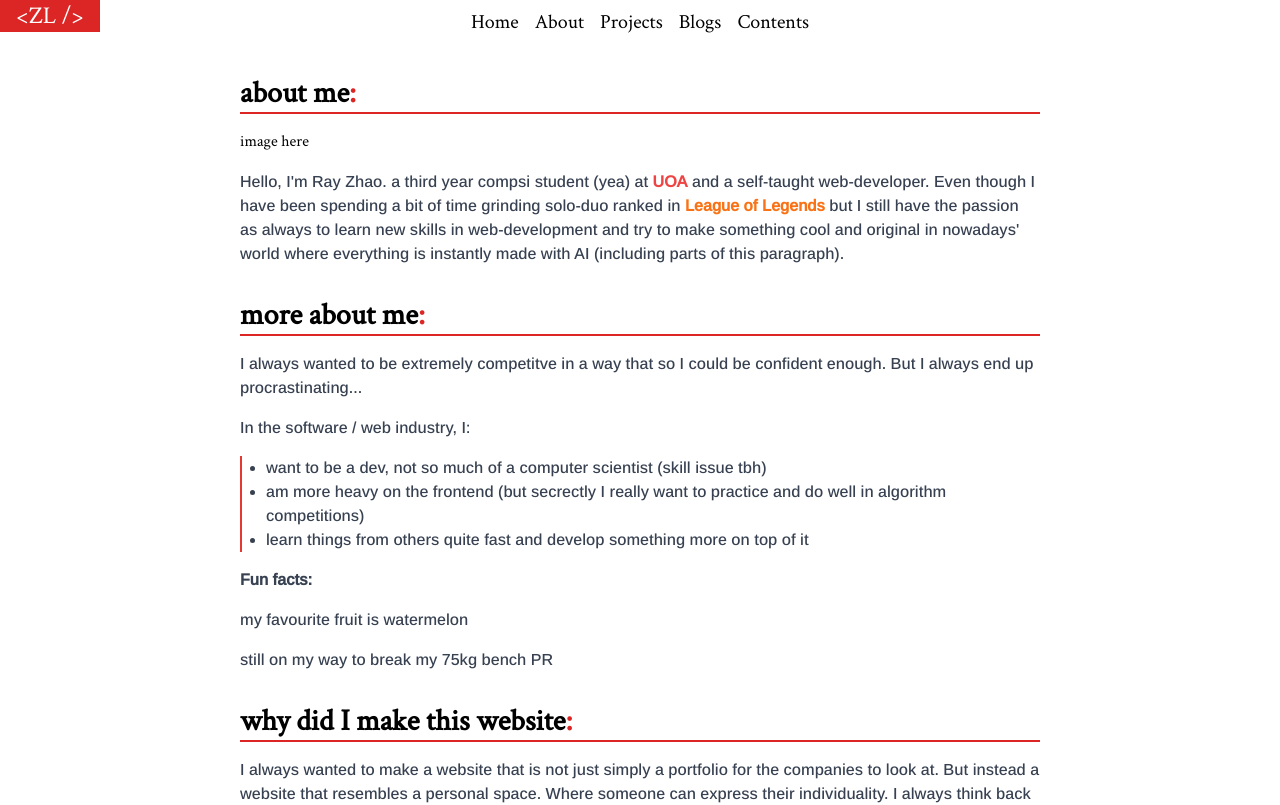
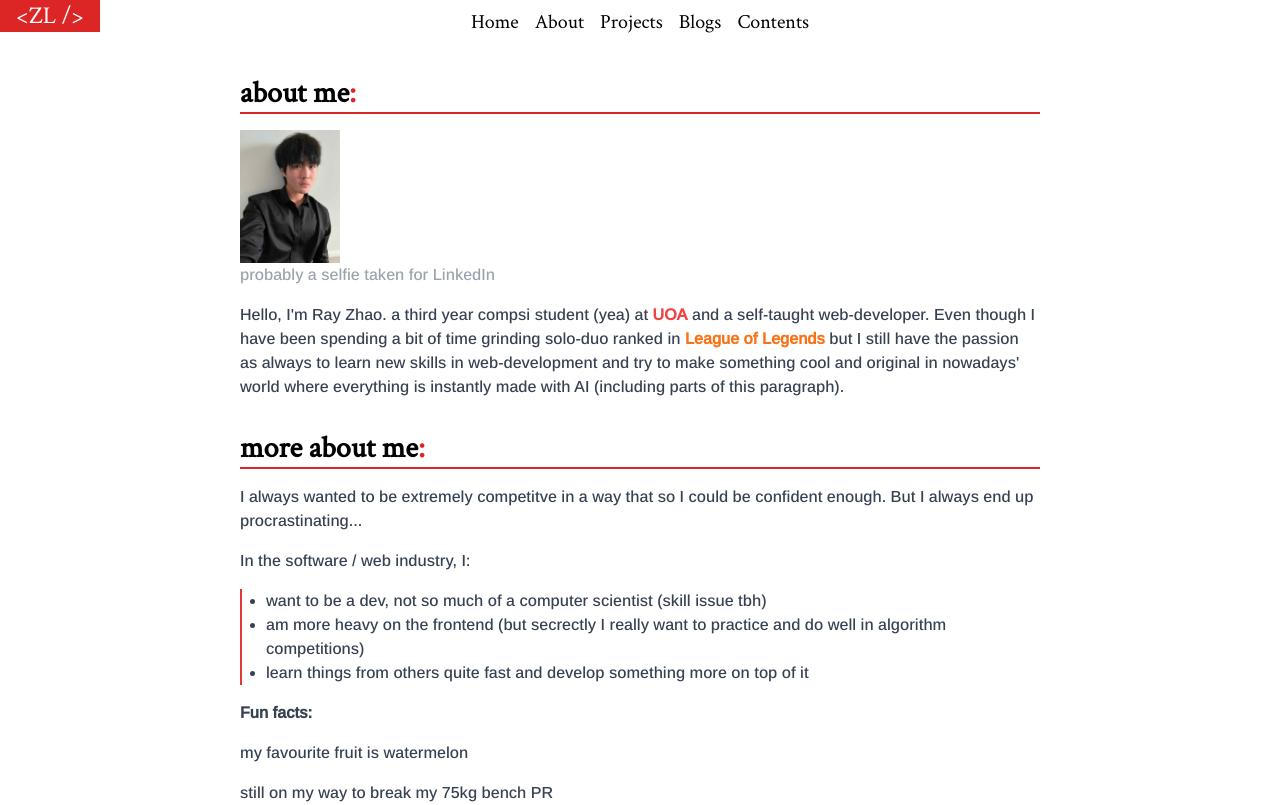
Before and after one commit to zlrkw11/zl-v2, a Next.js app: page /about in a window 1280 px wide. Shown: the top 805 px of the page. Built offline with nearby package versions, Linux system fonts and the light colour scheme.

Commit message:
photo added

```diff
--- a/app/about/page.tsx
+++ b/app/about/page.tsx
@@ -6,6 +6,7 @@ import Link from "next/link";
 import { Arimo } from "next/font/google";
 import Nav from "../components/nav";
 import "../globals.css";
+import me from "../../public/assets/IMG_20241021_145134.jpg";
 
 const ArimoFont = Arimo({
   subsets: ["latin"],
@@ -25,8 +26,10 @@ const About = () => {
           </h1>
 
           <div id="image-section">
-            {/* <Image src={Sona} width={100} height={100} alt="a picture of sona" /> */}
-            image here
+            <Image src={me} width={100} height={100} alt="a picture of sona" />
+            <p className={`text-gray-400 ${ArimoFont.className}`}>
+              probably a selfie taken for LinkedIn
+            </p>
           </div>
           <div>
             <p className={`${ArimoFont.className} text-gray-700`}>
```
Also changed, not shown: public/assets/IMG_20241021_145134.jpg (added).
